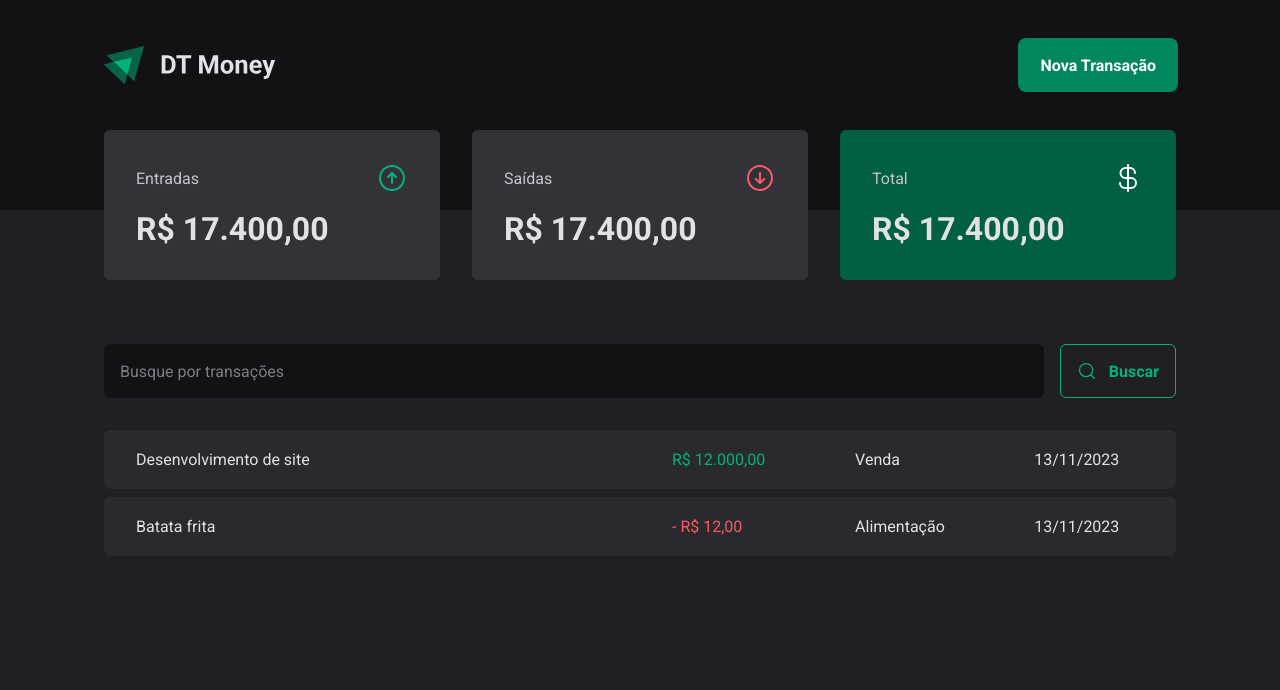
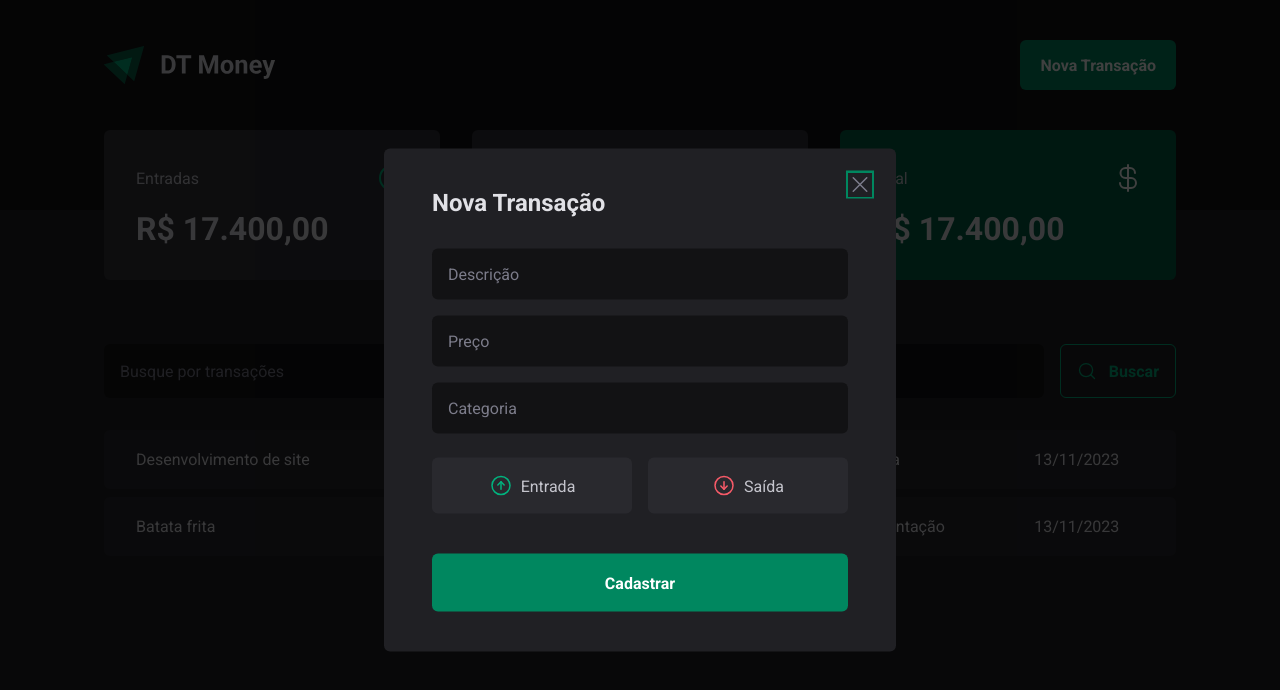
Before and after one commit to MMatiazzo/dt-money, a React (Vite) app: page / in a window 1280 px wide. Both pictures are taken after a click on the button "Nova Transação". Shown: the top 690 px of the page. Built offline with nearby package versions, Linux system fonts and the light colour scheme.

Commit message:
feat: transaction modal

```diff
--- a/package.json
+++ b/package.json
@@ -11,6 +11,7 @@
   },
   "dependencies": {
     "@radix-ui/react-dialog": "^1.0.4",
+    "@radix-ui/react-radio-group": "^1.1.3",
     "phosphor-react": "^1.4.1",
     "react": "^18.2.0",
     "react-dom": "^18.2.0",
--- a/src/components/Header/index.tsx
+++ b/src/components/Header/index.tsx
@@ -1,12 +1,22 @@
+import * as Dialog from '@radix-ui/react-dialog';
+
 import { HeaderContainer, HeaderContent, NewTransactionButton } from './styles';
 import logoDtMoney from '../../assets/logo-dt-money.svg';
+import { NewTransactionModal } from '../NewTransactionModal';
 
 export function Header() {
 	return (
 		<HeaderContainer>
 			<HeaderContent>
 				<img src={logoDtMoney} alt="" />
-				<NewTransactionButton>Nova Transação</NewTransactionButton>
+
+				<Dialog.Root>
+					<Dialog.Trigger asChild>
+						<NewTransactionButton>Nova Transação</NewTransactionButton>
+					</Dialog.Trigger>
+
+					<NewTransactionModal></NewTransactionModal>
+				</Dialog.Root>
 			</HeaderContent>
 		</HeaderContainer>
 	);
--- /dev/null
+++ b/src/components/NewTransactionModal/index.tsx
@@ -0,0 +1,41 @@
+import * as Dialog from '@radix-ui/react-dialog';
+import {
+	CloseButton,
+	Content,
+	Overlay,
+	TransactionType,
+	TransactionTypeButton,
+} from './styles';
+import { ArrowCircleDown, ArrowCircleUp, X } from 'phosphor-react';
+
+export function NewTransactionModal() {
+	return (
+		<Dialog.Portal>
+			<Overlay />
+			<Content>
+				<Dialog.Title>Nova Transação</Dialog.Title>
+
+				<CloseButton>
+					<X size={24} />
+				</CloseButton>
+
+				<form action="">
+					<input type="text" placeholder="Descrição" required />
+					<input type="text" placeholder="Preço" required />
+					<input type="text" placeholder="Categoria" required />
+
+					<TransactionType>
+						<TransactionTypeButton value="income" variant="income">
+							<ArrowCircleUp size={24} /> Entrada
+						</TransactionTypeButton>
+						<TransactionTypeButton value="outcome" variant="outcome">
+							<ArrowCircleDown size={24} /> Saída
+						</TransactionTypeButton>
+					</TransactionType>
+
+					<button type="submit">Cadastrar</button>
+				</form>
+			</Content>
+		</Dialog.Portal>
+	);
+}
--- /dev/null
+++ b/src/components/NewTransactionModal/styles.ts
@@ -0,0 +1,123 @@
+import { styled } from 'styled-components';
+import * as Dialog from '@radix-ui/react-dialog';
+import * as RadioGroup from '@radix-ui/react-radio-group';
+
+export const Overlay = styled(Dialog.Overlay)`
+	position: fixed;
+	width: 100vw;
+	height: 100vh;
+	inset: 0;
+	background: rgba(0, 0, 0, 0.75);
+`;
+
+export const Content = styled(Dialog.Content)`
+	min-width: 32rem;
+	border-radius: 6px;
+	padding: 2.5rem 3rem;
+	background: ${(props) => props.theme['gray-800']};
+
+	position: fixed;
+	top: 50%;
+	left: 50%;
+	transform: translate(-50%, -50%);
+
+	form {
+		margin-top: 2rem;
+
+		display: flex;
+		flex-direction: column;
+		gap: 1rem;
+
+		input {
+			border-radius: 6px;
+			border: 0;
+			background: ${(props) => props.theme['gray-900']};
+			color: ${(props) => props.theme['gray-300']};
+			padding: 1rem;
+
+			&::placeholder {
+				color: ${(props) => props.theme['gray-500']};
+			}
+		}
+
+		button[type='submit'] {
+			height: 58px;
+			border: 0;
+			background: ${(props) => props.theme['green-500']};
+			color: ${(props) => props.theme.white};
+			font-weight: bold;
+			padding: 0 1.25rem;
+			border-radius: 6px;
+			margin-top: 1.5rem;
+
+			cursor: pointer;
+
+			&:hover {
+				background: ${(props) => props.theme['gray-700']};
+				transition: background-color 0.2s;
+			}
+		}
+	}
+`;
+
+export const CloseButton = styled(Dialog.Close)`
+	position: absolute;
+	background: transparent;
+	border: 0;
+	top: 1.5rem;
+	right: 1.5rem;
+	line-height: 0;
+
+	cursor: pointer;
+	color: ${(props) => props.theme['gray-500']};
+`;
+
+export const TransactionType = styled(RadioGroup.Root)`
+	display: grid;
+	grid-template-columns: repeat(2, 1fr);
+	gap: 1rem;
+	margin-top: 0.5rem;
+`;
+
+interface ITransactionTypeButtonProps {
+	variant: 'income' | 'outcome';
+}
+
+export const TransactionTypeButton = styled(
+	RadioGroup.Item
+)<ITransactionTypeButtonProps>`
+	background: ${(props) => props.theme['gray-700']};
+	padding: 1rem;
+	display: flex;
+	align-items: center;
+	justify-content: center;
+	gap: 0.5rem;
+	border-radius: 6px;
+	cursor: pointer;
+	border: 0;
+	color: ${(props) => props.theme['gray-300']};
+
+	svg {
+		color: ${(props) =>
+			props.variant === 'income'
+				? props.theme['green-300']
+				: props.theme['red-300']};
+	}
+
+	&[data-state='unchecked']:hover {
+		transition: background-color 0.2s;
+		background: ${(props) => props.theme['gray-600']};
+	}
+
+	&[data-state='checked'] {
+		color: ${(props) => props.theme.white};
+		background: ${(props) =>
+			props.variant === 'income'
+				? props.theme['green-500']
+				: props.theme['red-500']};
+
+		svg {
+			color: ${(props) => props.theme.white};
+		}
+	}
+`;
```
Also changed, not shown: 1 other file (tests, documents, lock files or other folders).
